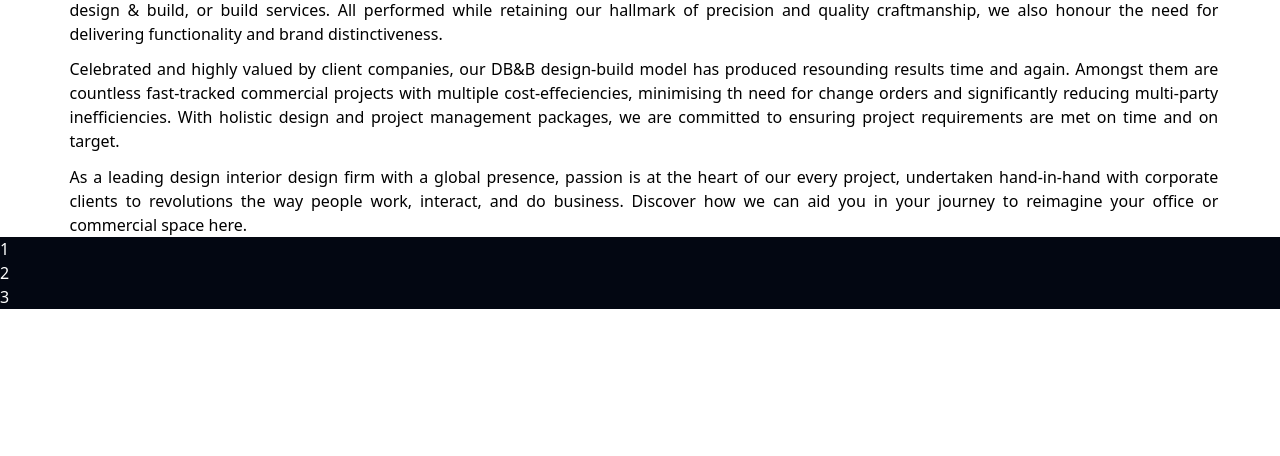
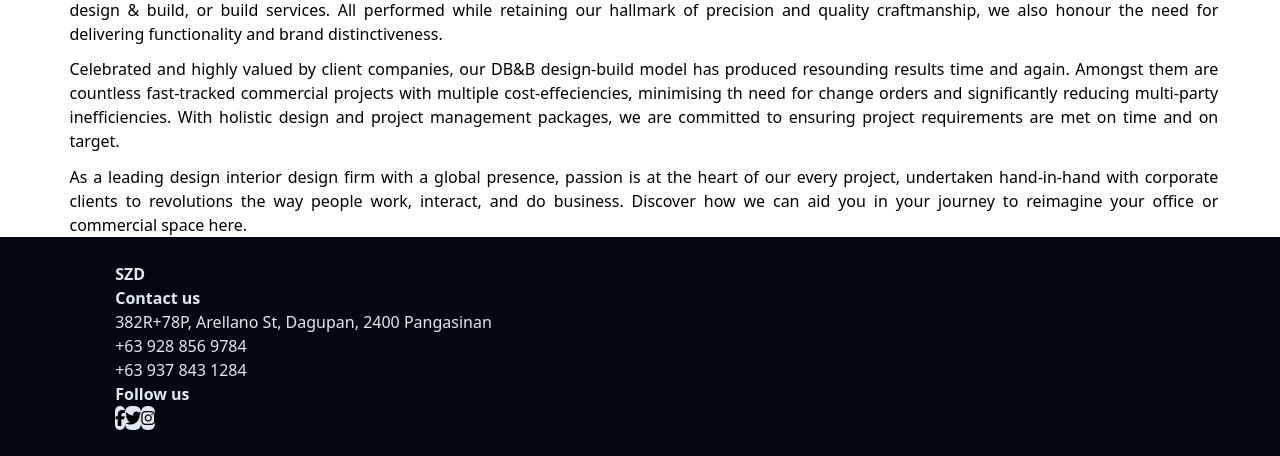
Before and after one commit to jakemerlin1133/architect2, a PHP site: page / in a window 1280 px wide. Shown: the part 4359-4815 px from the top of the page. Before the commit the page ends 4668 px from the top, so only its background shows below. Run offline with PHP 8.4, Linux system fonts and the light colour scheme; some libraries are stand-ins or nearby versions.

Commit message:
code added

```diff
--- a/index.php
+++ b/index.php
@@ -348,10 +348,27 @@
 
 
     <!-- Contact us -->
-    <div class="bg-gray-950 .... grid max-[320px]:grid-cols-1 max-[320px]:h-[100vh] max-[320px]:mt-[10%]">
-        <div class="text-white">1</div>
-        <div class="text-white">2</div>
-        <div class="text-white">3</div>
+    <div class="bg-gray-950 grid .... max-[320px]:grid-cols-1 max-[320px]:h-[70vh] max-[320px]:mt-[10%] px-[9%] py-[2%]">
+        <div class="text-slate-200 font-bold .... max-[320px]:text-[3.5rem]">SZD</div>
+
+        <div class="text-slate-200">
+            <div class="font-bold .... max-[320px]:text-[1.5rem]">Contact us</div>
+            <div>382R+78P, Arellano St, Dagupan, 2400 Pangasinan</div>
+            <div> +63 928 856 9784</div>
+            <div> +63 937 843 1284</div>
+        </div>
+
+        <div class="text-slate-200">
+            <div class="font-bold .... max-[320px]:text-[1.4rem]">
+                Follow us
+            </div>
+
+            <div class="flex text-black">
+                <a href="" class="bg-slate-200 font-bold rounded-md hover:opacity-75 .... max-[320px]:mx-[1.5%] max-[320px]:px-[0.7rem] max-[320px]:py-[0.3rem] max-[320px]:mt-[3%] max-[320px]:text-[1.3rem]"><i class="fa-brands fa-facebook-f"></i></a>
+                <a href="" class="bg-slate-200 font-bold rounded-md hover:opacity-75 .... max-[320px]:mx-[1.5%] max-[320px]:px-[0.7rem] max-[320px]:py-[0.3rem] max-[320px]:mt-[3%] max-[320px]:text-[1.3rem]"><i class="fa-brands fa-twitter"></i></a>
+                <a href="" class="bg-slate-200 font-bold rounded-md hover:opacity-75 .... max-[320px]:mx-[1.5%] max-[320px]:px-[0.7rem] max-[320px]:py-[0.3rem] max-[320px]:mt-[3%] max-[320px]:text-[1.3rem]"><i class="fa-brands fa-instagram"></i></a>
+            </div>
+        </div>
 
     </div>
 
```
